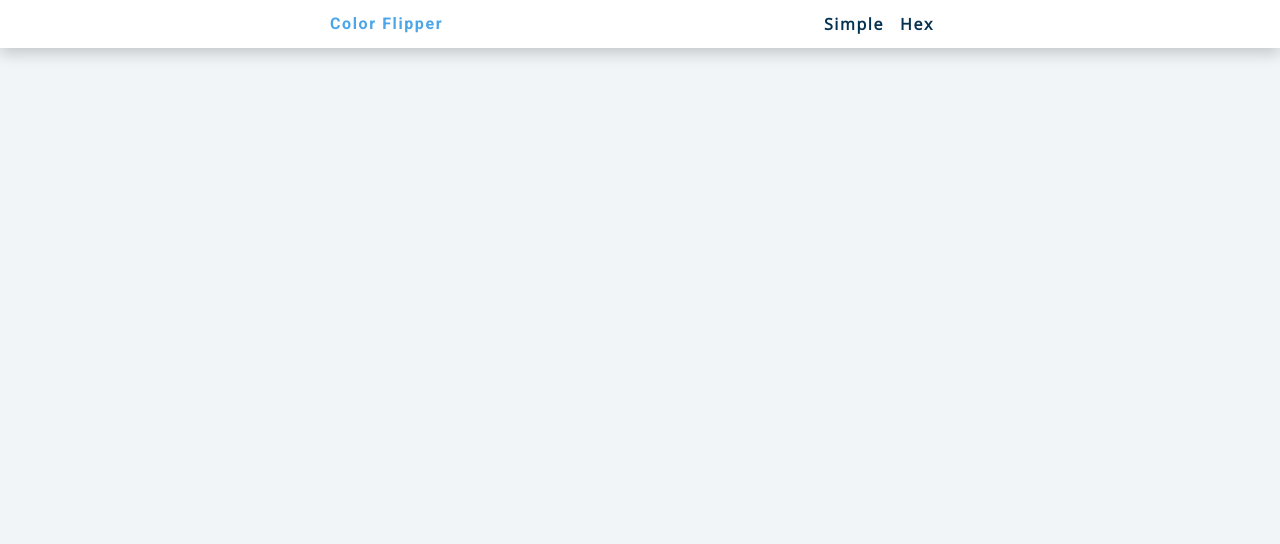
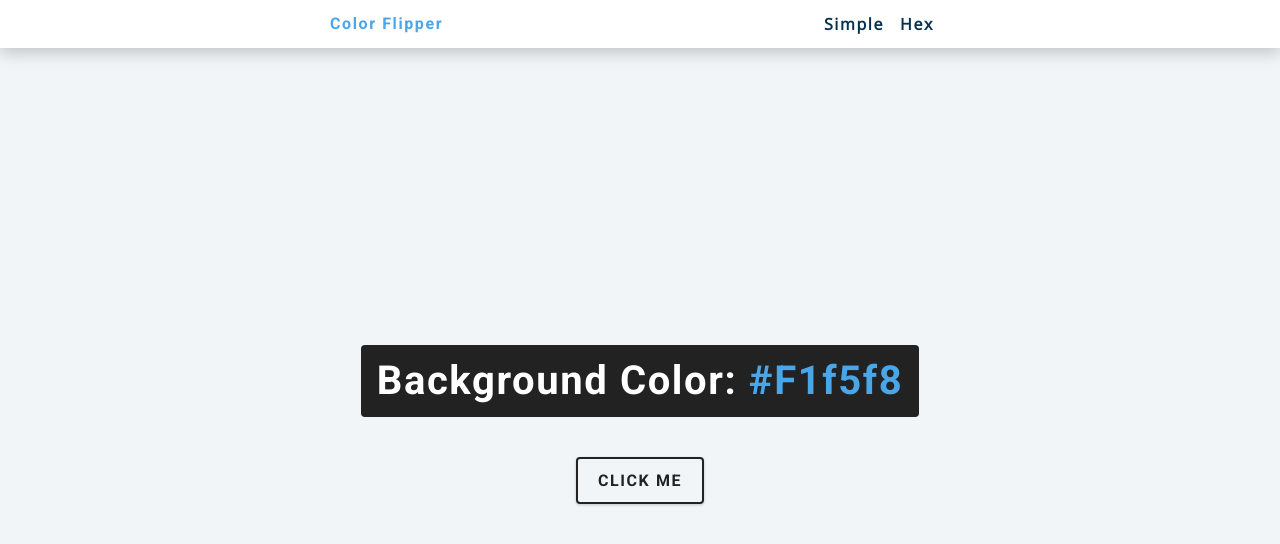
Before and after one commit to ResmiRamani/ColorFlipper, a plain HTML site: page index.html in a window 1280 px wide. Drawn offline with nearby package versions, Linux system fonts and the light colour scheme.

Commit message:
Created a list and a button

```diff
--- a/index.html
+++ b/index.html
@@ -20,6 +20,14 @@
         </ul>
     </div>
     </nav>
+    <main>
+      <div class="container">
+      <h2>background color:<span class="color">
+        #f1f5f8
+      </span></h2>
+      <button class="btn btn-hero" id="btn">Click Me</button>
+      </div>
+    </main>
     <!-- javascript -->
     <script src="app.js"></script>
 
```
